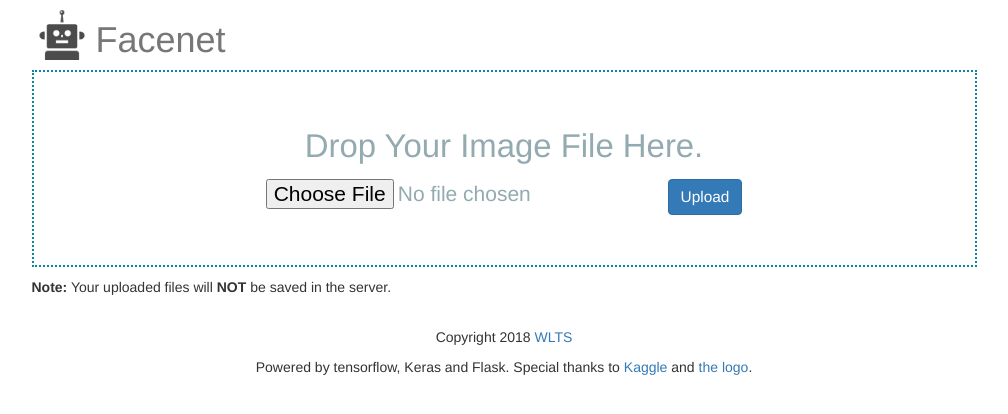
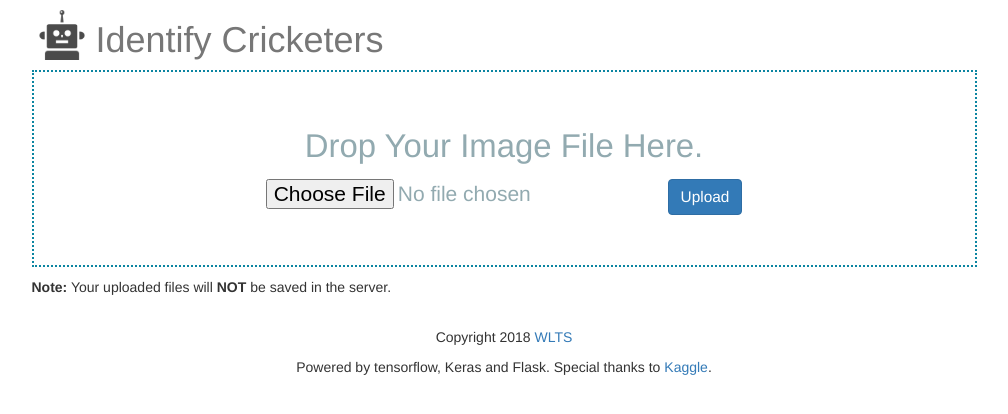
Before and after one commit to wltsapp/cricketers, a Flask app: page / in a window 1280 px wide. Shown: the top 414 px of the page, without its empty margins (136-1144 px from the left). Run offline with Flask 2, Linux system fonts and the light colour scheme; some libraries are stand-ins or nearby versions.

Commit message:
add here

```diff
--- a/templates/index.html
+++ b/templates/index.html
@@ -2,7 +2,7 @@
 <html>
 
 <head>
-  <title>Facenet</title>
+  <title>Identify Cricketers</title>
   <link rel="stylesheet" type="text/css" href="/static/css/bootstrap.min.css">
   <link rel="stylesheet" type="text/css" href="/static/css/app.css?4">
   <script src="/static/js/jquery.min.js"></script>
@@ -18,7 +18,7 @@
       <div class="col-xs-10">
         <div class="row">
           <img src="/static/images/robot.png" class="logo">
-          <h1 class="title-caption text-muted">Facenet</h1>
+          <h1 class="title-caption text-muted">Identify Cricketers</h1>
         </div>
         <div id="droparea">
           <p class="text-center text-capitalize">
@@ -48,10 +48,10 @@
         </table>
         <div class="row text-center">
           <p>
-            Copyright 2018 <a href="https://github.com/elm200/recognize-dogs-and-cats">WLTS</a>
+            Copyright 2018 <a href="https://identify-cricketers.herokuapp.com/">WLTS</a>
           </p>
           <p>
-            Powered by tensorflow, Keras and Flask. Special thanks to <a href="https://www.kaggle.com/c/dogs-vs-cats-redux-kernels-edition">Kaggle</a> and <a href="http://goo.gl/rTKJ9z">the logo</a>.
+            Powered by tensorflow, Keras and Flask. Special thanks to <a href="https://www.kaggle.com/c/dogs-vs-cats-redux-kernels-edition">Kaggle</a>.
           </p>
         </div>
       </div>
```
